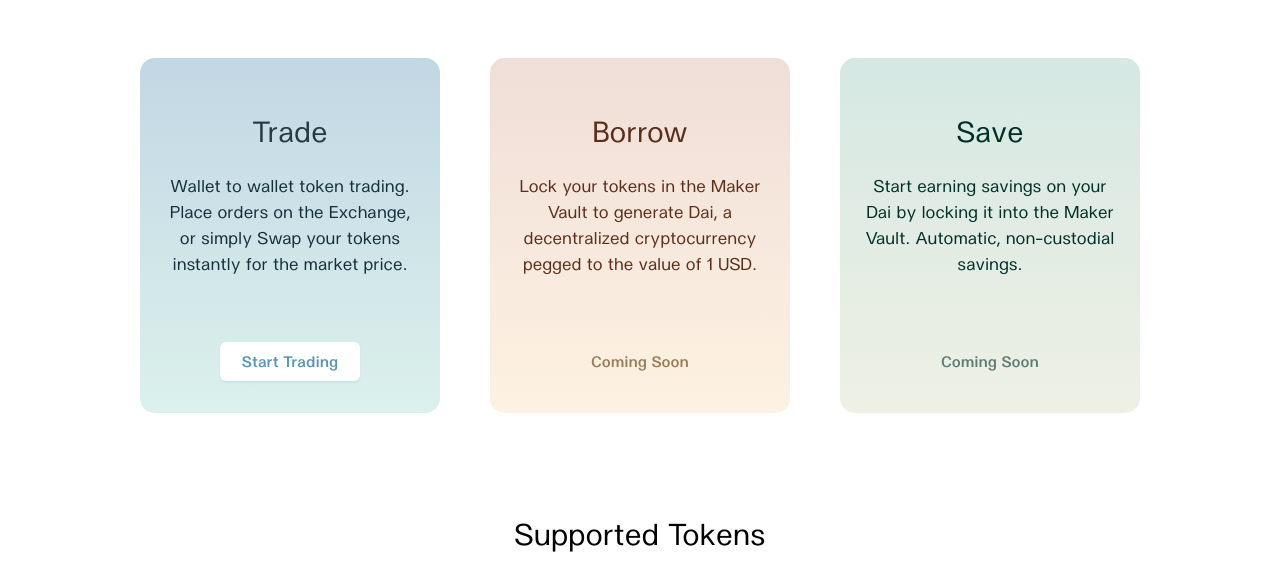
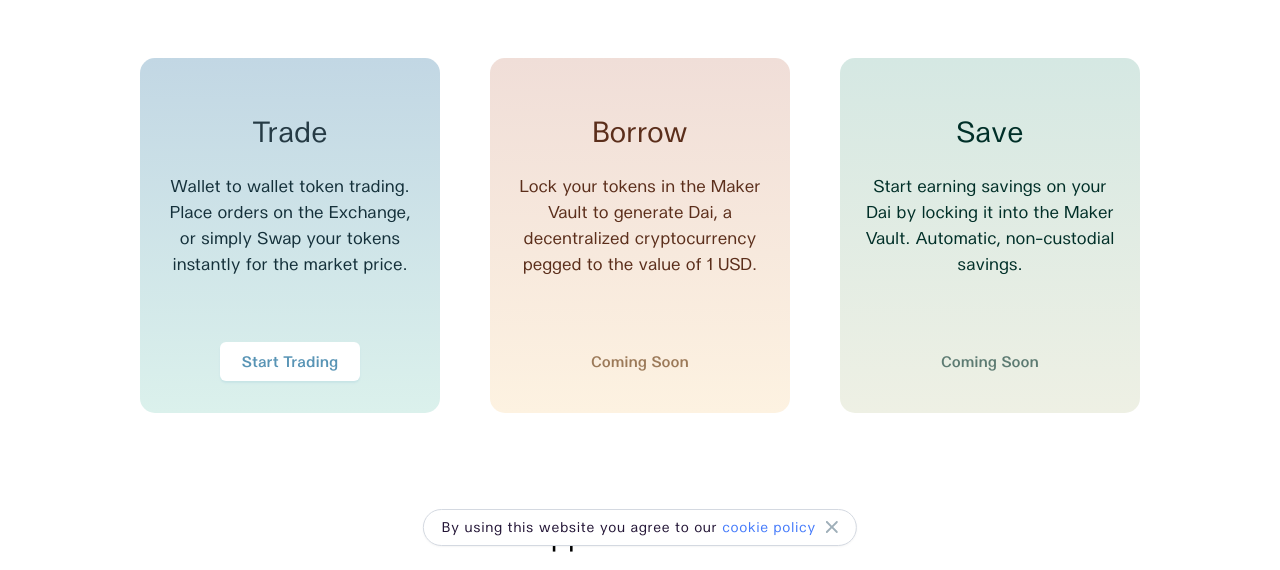
Before and after one commit to cleancoindev/oasis-landing, a Gatsby site: page / in a window 1280 px wide. Shown: the part 230-800 px from the top of the page. Built offline with nearby package versions, Linux system fonts and the light colour scheme; Gatsby itself is replaced by a stand-in of ours; a web font is replaced by a local one.

Commit message:
Add cookie notice.

```diff
--- a/package.json
+++ b/package.json
@@ -15,6 +15,7 @@
     "gatsby-plugin-styled-components": "^3.1.5",
     "gatsby-source-filesystem": "^2.1.22",
     "gatsby-transformer-sharp": "^2.2.14",
+    "js-cookie": "^2.2.1",
     "prop-types": "^15.7.2",
     "react": "^16.9.0",
     "react-dom": "^16.9.0",
--- /dev/null
+++ b/src/components/cookieNotice.js
@@ -0,0 +1,77 @@
+import React, { useEffect, useState } from 'react'
+import styled from 'styled-components'
+import Cross from '../images/crossIcon.svg'
+import { Link } from 'gatsby'
+import Cookies from 'js-cookie'
+
+const CookieNoticeStyle = styled.div`
+  background: #ffffff;
+  border: 1px solid #d4d9e1;
+  box-sizing: border-box;
+  box-shadow: 0 1px 2px rgba(90, 90, 90, 0.06);
+  border-radius: 90px;
+  text-align: left;
+  position: fixed;
+  bottom: 24px;
+  left: 50%;
+  transform: translateX(-50%);
+
+  z-index: 3000;
+  padding: 8px 18px 10px;
+  white-space: nowrap;
+
+  @media (max-width: 435px) {
+    bottom: 0;
+    border-radius: unset;
+    white-space: normal;
+    width: 100%;
+  }
+
+  a {
+    color: #447AFB;
+    transition: color 0.2s;
+  }
+
+  a:hover {
+    color: #2c4e9c;
+  }
+`
+
+const CookieNotice = () => {
+  const OASIS_APP_PRIVACY_ACCEPTED_DATE = 'oasis_app_privacy_accepted_date'
+  const [show, setShow] = useState(false)
+
+  useEffect(() => {
+    const acceptedDate = Cookies.get(OASIS_APP_PRIVACY_ACCEPTED_DATE)
+    if (!acceptedDate) {
+      setShow(true)
+    }
+  })
+
+  const handleClose = () => {
+    Cookies.set(OASIS_APP_PRIVACY_ACCEPTED_DATE, new Date().toISOString(), {
+      expires: 365,
+    })
+    setShow(false)
+  }
+
+  return (
+    <CookieNoticeStyle style={{ display: show ? 'block' : 'none' }}>
+      <div style={{display: "flex", alignItems:"center"}}>
+        <span style={{fontSize:"14px", color:"#231536", letterSpacing:"0.045em"}}>
+          By using this website you agree to our{' '}
+          <Link to="/privacy">
+            cookie policy
+          </Link>
+        </span>
+        <div style={{width: "10px"}} />
+        <Cross
+          onClick={handleClose}
+          style={{ cursor: 'pointer', flexShrink: 0 }}
+        />
+      </div>
+    </CookieNoticeStyle>
+  )
+}
+
+export default CookieNotice
--- a/src/components/layout.js
+++ b/src/components/layout.js
@@ -5,6 +5,8 @@
 
 import "../styles/minireset.css"
 import "./layout.css"
+
+import CookieNotice from "./cookieNotice"
 
 const Header = styled.header`
   text-align: left;
@@ -76,6 +78,7 @@
       <span>Oasis</span>
     </Header>
     {children}
+    <CookieNotice/>
     <Footer>
       <nav>
         <a href="#">Privacy</a>
```
Also changed, not shown: src/pages/index.js (+10 -10 lines), src/images/crossIcon.svg (added), src/images/tokens/bat.svg (renamed from src/images/icons/bat.svg), src/images/tokens/dgd.svg (renamed from src/images/icons/dgd.svg), src/images/tokens/empty.svg (renamed from src/images/icons/empty.svg), src/images/tokens/eth.svg (renamed from src/images/icons/eth.svg), src/images/tokens/mkr.svg (renamed from src/images/icons/mkr.svg), src/images/tokens/omg.svg (renamed from src/images/icons/omg.svg), src/images/tokens/rep.svg (renamed from src/images/icons/rep.svg), src/images/tokens/usdc.svg (renamed from src/images/icons/usdc.svg), src/images/tokens/wbtc.svg (renamed from src/images/icons/wbtc.svg), src/images/tokens/zrx.svg (renamed from src/images/icons/zrx.svg), 1 other file.
